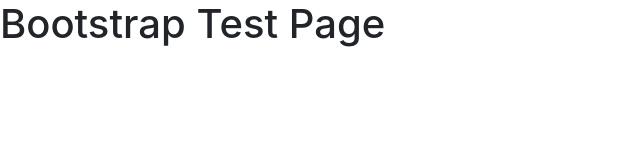
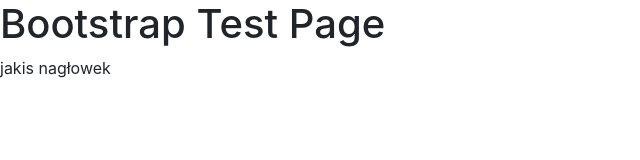
Before and after one commit to adaczer/git-Bootstrap, a plain HTML site: page index.html in a window 1280 px wide. Shown: the whole page, without its empty margins (0-640 px from the left). Drawn offline with nearby package versions, Linux system fonts and the light colour scheme.

Commit message:
Update index.html

```diff
--- a/index.html
+++ b/index.html
@@ -8,6 +8,7 @@
 </head>
 <body>
     <h1>Bootstrap Test Page</h1>
+    <p> jakis nagłowek</p>
 
 </body>
 </html>
```
